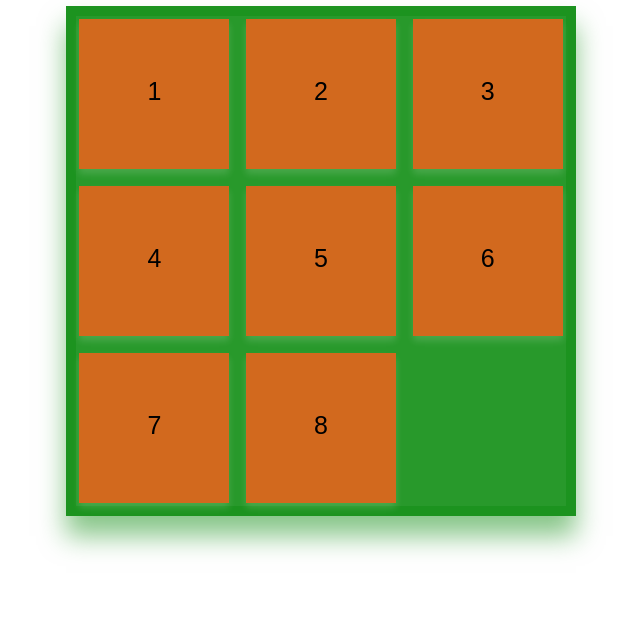
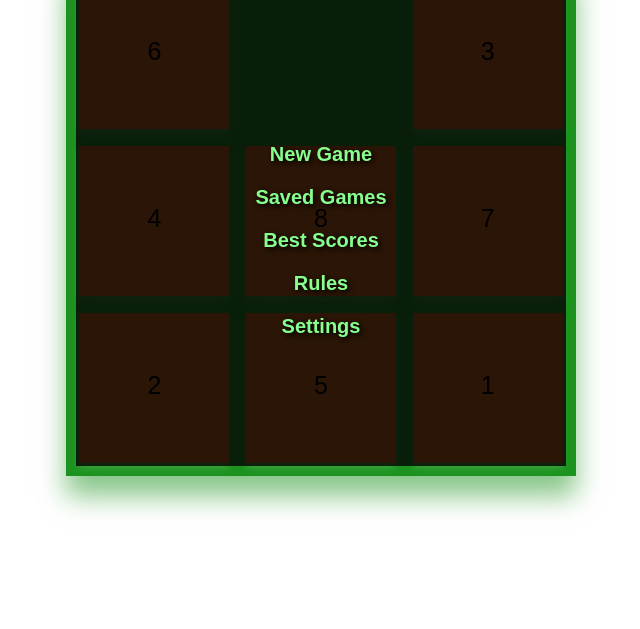
Before and after one commit to FullCycleRoid/Puzzle-game, a plain HTML site: page index.html in a window 1280 px wide. Shown: the part 187-816 px from the top of the page, without its empty margins (319-959 px from the left). Drawn offline with Linux system fonts and the light colour scheme.

Commit message:
feat: generate game body

```diff
--- a/css/style.scss
+++ b/css/style.scss
@@ -9,14 +9,15 @@ body {
   display: grid;
   justify-content: center;
   align-content: center;
-  flex-direction: column;
 }
 
 h1 {
   text-align: center;
 }
 
-.puzzle {
+.game-board {
+  position: relative;
+
   border: 10px solid rgba(17,142,20, 0.5);
   background: rgba(17,142,20, 0.9);
 
@@ -46,3 +47,115 @@ h1 {
   justify-self: center;
 
 }
+
+
+
+.overlay {
+  color: #87ff8e;
+  position: absolute;
+  z-index: 99;
+  background: rgba(0, 0, 0, .8);
+  right: 0;
+  bottom: 0;
+  left: 50%;
+  top: 50%;
+  width: 100%;
+  height: 100%;
+  transition: all .1s ease-in;
+  -webkit-transition: all .1s ease-in;
+  -moz-transition: all .1s ease-in;
+  -ms-transition: all .1s ease-in;
+  -o-transition: all .1s ease-in;
+  transform: translate(-50%, -50%) scale(0);
+  -webkit-transform: translate(-50%, -50%) scale(0);
+  -moz-transform: translate(-50%, -50%) scale(0);
+  -ms-transform: translate(-50%, -50%) scale(0);
+  -o-transform: translate(-50%, -50%) scale(0);
+  border-radius: 100%;
+  -webkit-border-radius: 100%;
+  -moz-border-radius: 100%;
+  -ms-border-radius: 100%;
+  -o-border-radius: 100%;
+}
+
+.overlay.visible {
+  display: flex;
+  flex-direction: row;
+  justify-content: center;
+  align-items: center;
+  z-index: 99;
+  overflow: hidden;
+  transform: translate(-50%, -50%) scale(1);
+  -webkit-transform: translate(-50%, -50%) scale(1);
+  -moz-transform: translate(-50%, -50%) scale(1);
+  -ms-transform: translate(-50%, -50%) scale(1);
+  -o-transform: translate(-50%, -50%) scale(1);
+  border-radius: 0;
+  -webkit-border-radius: 0;
+  -moz-border-radius: 0;
+  -ms-border-radius: 0;
+  -o-border-radius: 0;
+}
+
+button.nav__btn {
+    width: 150px;
+    margin: 10px;
+    padding: 0;
+    background: transparent;
+    border: none;
+    color: #87ff8e;
+    font-size: 20px;
+    font-weight: bold;
+    text-shadow: 2px 2px 5px #000;
+    cursor: pointer;
+}
+
+button.nav__btn:hover {
+  text-decoration: underline;
+}
+
+
+.screen__container {
+  position: relative;
+  //left: calc(50% - 170px/2);
+  display: flex;
+  flex-direction: column;
+  justify-content: center;
+  align-items: center;
+  width: 80%;
+  margin: 8% auto 0;
+}
+
+.screen__container {
+  height: 82%;
+  transition: all .3s ease-in;
+  -webkit-transition: all .3s ease-in;
+  -moz-transition: all .3s ease-in;
+  -ms-transition: all .3s ease-in;
+  -o-transition: all .3s ease-in;
+}
+
+.screen__container.hidden {
+  position: absolute;
+  right: -100%;
+}
+
+
+.header {
+    min-height: 75px;
+    max-width: 430px;
+    margin: auto;
+    display: flex;
+    justify-content: space-between;
+    align-items: flex-end;
+    padding-bottom: 10px;
+}
+
+
+button.pause {
+    background: none;
+    border: none;
+    font-size: 100%;
+    cursor: pointer;
+    outline: none;
+}
--- a/index.html
+++ b/index.html
@@ -10,21 +10,8 @@
     <title>Puzzle Game</title>
 </head>
 <body>
-<div class="container">
-    <h1>THE GAME</h1>
-    <div class="puzzle">
-        <div data-tile='1' class="tile">1</div>
-        <div data-tile='2' class="tile">2</div>
-        <div data-tile='3' class="tile">3</div>
-        <div data-tile='4' class="tile">4</div>
-        <div data-tile='5' class="tile">5</div>
-        <div data-tile='6' class="tile">6</div>
-        <div data-tile='7' class="tile">7</div>
-        <div data-tile='8' class="tile">8</div>
-        <div data-tile='0'></div>
-    </div>
-</div>
 
-<script src="js/script.js"></script>
+
+<script src="script.js" type="module"></script>
 </body>
 </html>
--- /dev/null
+++ b/js/game-board.js
@@ -0,0 +1,18 @@
+
+
+export default class GameBoard {
+    constructor(size) {
+        this.size = size
+    }
+
+    randomTiles() {
+
+    }
+
+    createTile() {
+        for (let i=0; i<this.size; i++) {
+
+        }
+    }
+
+}
--- /dev/null
+++ b/js/header.js
@@ -0,0 +1,17 @@
+import create from "./utilities/create";
+
+
+const header = create('div', 'header', null, null)
+
+const timer = create('div', 'timer', [
+    create('span', 'time', 'Time'),
+    create('span', 'timer-digits', '00:00')
+])
+
+const moves = create('div', 'moves','Moves: 0')
+
+const pauseBtn = create('button', 'pause', 'ResumeGame')
+
+header.appendChild(timer)
+header.appendChild(moves)
+header.appendChild(pauseBtn)
--- /dev/null
+++ b/js/menu.js
@@ -0,0 +1,23 @@
+
+
+export default class Menu {
+
+    newGame() {
+
+    }
+
+    settings() {
+
+    }
+
+    savedGames() {
+
+    }
+
+    bestScores() {
+
+    }
+    rules() {
+
+    }
+}
--- a/js/script.js
+++ /dev/null
@@ -1,3 +0,0 @@
-
-
-const container = create('div', 'container', null, null)
--- a/js/utilities/create.js
+++ b/js/utilities/create.js
@@ -1,31 +1,44 @@
+/**
+ * @param {String} el
+ * @param {String} classNames
+ * @param {HTMLElement} child
+ * @param {HTMLElement} parent
+ * @param  {...array} dataAttr
+ */
 
-
-
-
-
-
-function create(el, className, child, parent, ...dataAttrs) {
-
+export default function create(el, classNames, child, parent, ...dataAttr) {
   let element = null;
   try {
     element = document.createElement(el);
-    } catch {
-        throw new Error('Invalid HTMl tag name');
+  } catch (error) {
+    throw new Error('Unable to create HTMLElement! Give a proper tag name');
   }
 
-    if (className) {
-        element.classList.add(className);
-    }
+  if (classNames) element.classList.add(...classNames.split(' ')); // "class1 class2 class3"
 
-    if (child) {
+  if (child && Array.isArray(child)) {
+    child.forEach((childElement) => childElement && element.appendChild(childElement));
+  } else if (child && typeof child === 'object') {
     element.appendChild(child);
+  } else if (child && typeof child === 'string') {
+    element.innerHTML = child;
   }
 
   if (parent) {
     parent.appendChild(element);
-        return parent;
   }
 
-
+  if (dataAttr.length) {
+    dataAttr.forEach(([attrName, attrValue]) => {
+      if (attrValue === '') {
+        element.setAttribute(attrName, '');
+      }
+      if (attrName.match(/value|id|placeholder|cols|rows|autocorrect|spellcheck/)) {
+        element.setAttribute(attrName, attrValue);
+      } else {
+        element.dataset[attrName] = attrValue;
+      }
+    });
+  }
   return element;
 }
--- /dev/null
+++ b/script.js
@@ -0,0 +1,131 @@
+import create from "./js/utilities/create.js";
+
+
+const container = create('div', 'container', null, null)
+document.body.appendChild(container)
+
+
+
+// window.addEventListener('DOMContentLoaded', function() {
+//     let game = new Game()
+// })
+
+
+
+class GameBoard {
+    // создать поле игры
+    constructor() {
+        this.isOverlay = false;
+        this.gameBoard = create('div', 'game-board')
+        this.menu = new Menu();
+        this.game = new Game();
+    }
+
+
+}
+
+class Menu {
+    constructor() {
+
+    }
+
+    newGame() {
+
+    }
+
+    settings() {
+
+    }
+
+    savedGames() {
+
+    }
+
+    bestScores() {
+
+    }
+
+    rules() {
+
+    }
+}
+
+class Game {
+    constructor(size) {
+        this.size = size;
+        this.tiles = [];
+        this.isOverlay = true;
+        this.isPaused = false;
+        this.gameBoard = create('div', 'game-board')
+        this.moves = 0;
+        // this.timer = new Timer().init()
+    }
+
+    randomTiles(tiles) {
+      let currentIndex = tiles.length, temporaryValue, randomIndex;
+      // While there remain elements to shuffle...
+      while (0 !== currentIndex) {
+        // Pick a remaining element...
+        randomIndex = Math.floor(Math.random() * currentIndex);
+        currentIndex -= 1;
+        // And swap it with the current element.
+        temporaryValue = tiles[currentIndex];
+        tiles[currentIndex] = tiles[randomIndex];
+        tiles[randomIndex] = temporaryValue;
+      }
+      return tiles;
+    }
+
+    createTiles() {
+        let tiles = [];
+        for (let i=0; i<this.size; i++) {
+            if (i === 0) {
+                tiles.push(create('div', 'empty', null, null, ['id', 'empty']))
+            } else {
+                tiles.push(create('div', 'tile', `${i}`, null, ['id', i]))
+            }
+        }
+        return tiles;
+    }
+
+    overlay() {
+        return create('div', 'overlay visible',[
+            create('div', 'screen__container active', [
+                create('button', 'nav__btn', 'New Game',),
+                create('button', 'nav__btn', 'Saved Games',),
+                create('button', 'nav__btn', 'Best Scores',),
+                create('button', 'nav__btn', 'Rules',),
+                create('button', 'nav__btn', 'Settings',),
+            ], null,['name', 'main']),
+            create('div', 'screen__container hidden', null, null,['name', 'settings']),
+            create('div', 'screen__container hidden', null, null,['name', 'scores']),
+            create('div', 'screen__container hidden', null, null,['name', 'saved']),
+            create('div', 'screen__container hidden', null, null,['name', 'rules']),
+        ])
+    }
+
+    generateGameBoard() {
+        let temporaryTilesArray = this.createTiles();
+        this.randomTiles(temporaryTilesArray).forEach((tile) => {
+            this.tiles.push(tile)
+            this.gameBoard.appendChild(tile)
+        });
+
+        console.log('inside generate tiles', this.tiles.length)
+
+        document.addEventListener('click', this.tileHandler)
+
+        if (this.isOverlay) {
+            this.gameBoard.appendChild(this.overlay())
+        }
+        container.appendChild(this.gameBoard)
+
+    }
+
+    tileHandler(e) {
+        console.log('click', this.tiles, this.size)
+    }
+
+}
+
+new Game(9).generateGameBoard()
```
Also changed, not shown: js/game.js (added, +17 -0 lines), .eslintrc.js (added), css/style.css, 1 other file. Lines whose indentation alone changed are shown as unchanged.
